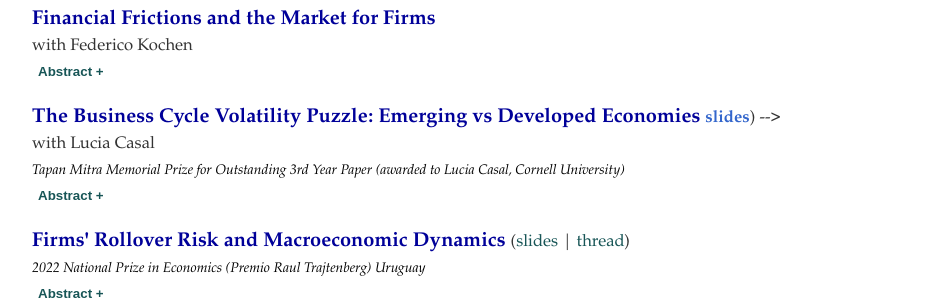
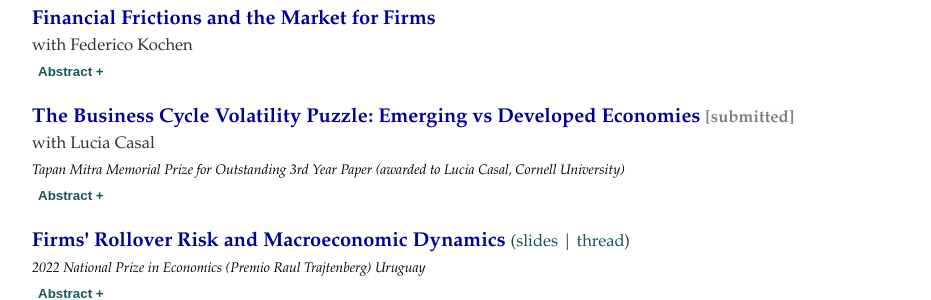
Before and after one commit to rafaguntin/rafaguntin.github.io, a Jekyll site: the page built from research/index.html, in a window 1280 px wide. Shown: the part 311-611 px from the top of the page, without its empty margins (96-1027 px from the left). Built offline with Jekyll 4.4.1, drawn with Linux system fonts in a browser that asks for light colours.

Commit message:
Update index.html

```diff
--- a/research/index.html
+++ b/research/index.html
@@ -55,9 +55,7 @@ We show that the predictions from our theory are consistent with the cross-secti
 		href="/research/LCRG_BCV.pdf"
 			                  target="_blank">
 					The Business Cycle Volatility Puzzle: Emerging vs Developed Economies</a>
-		         <small> <a style="font-weight: bold; color: gray>[submitted]</a>
-
-		<!-- (<a style="color:#175556" href="https://www.rguntin.com/research/Volatility_LC_RG_slides.pdf" target="_blank">slides</a>) -->
+		         <small> <a style="font-weight: bold; color: gray">[submitted]</a>
 		<br>with <a style="color:#333" href="https://www.luciacasal.com" target="_blank"> Lucia Casal</a>
 		<br> <small> <span style="color: #000000" class='notbold'><i>Tapan Mitra Memorial Prize for Outstanding 3rd Year Paper (awarded to Lucia Casal, Cornell University)</i></span> <big>
 <br><button style ="font-weight: bold; color:#175556 ;background-color: white;border: none;" onclick="myFunction55()" id="myBtn5">Abstract +<small></button>
```
